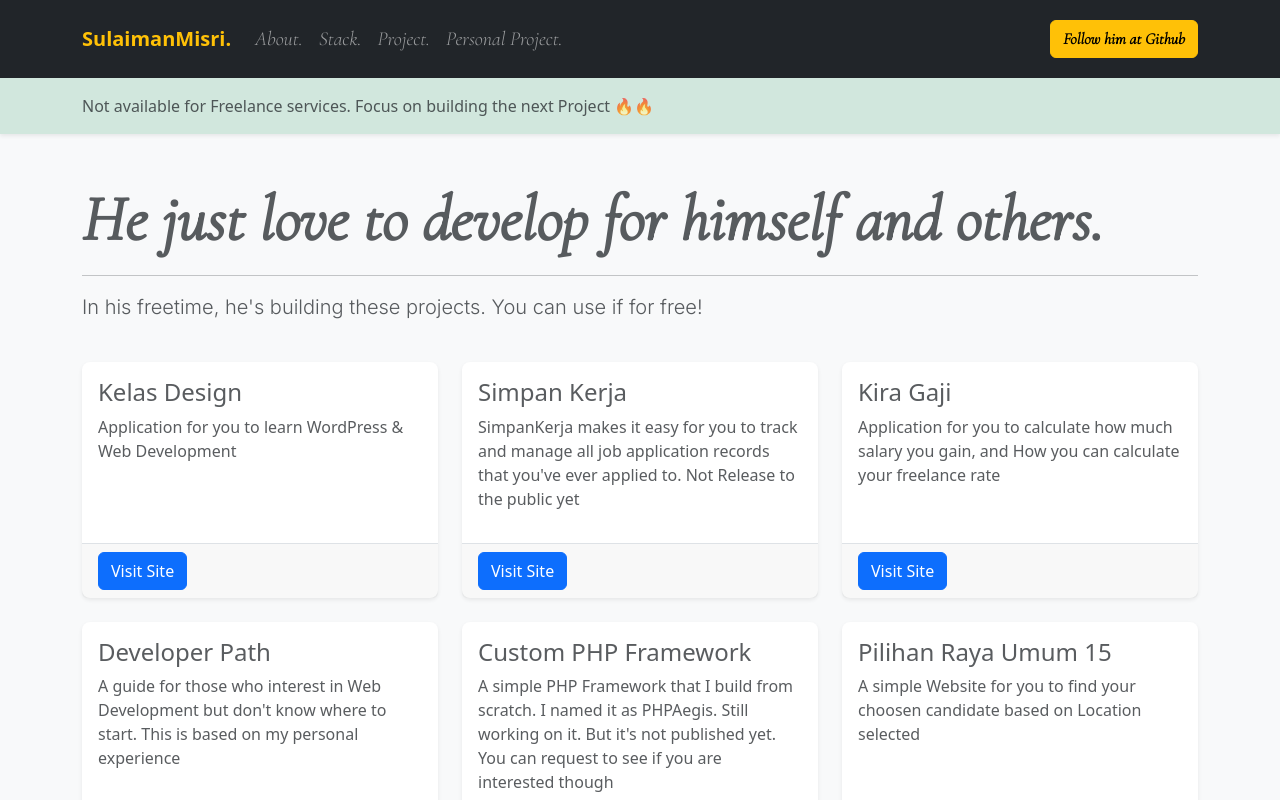
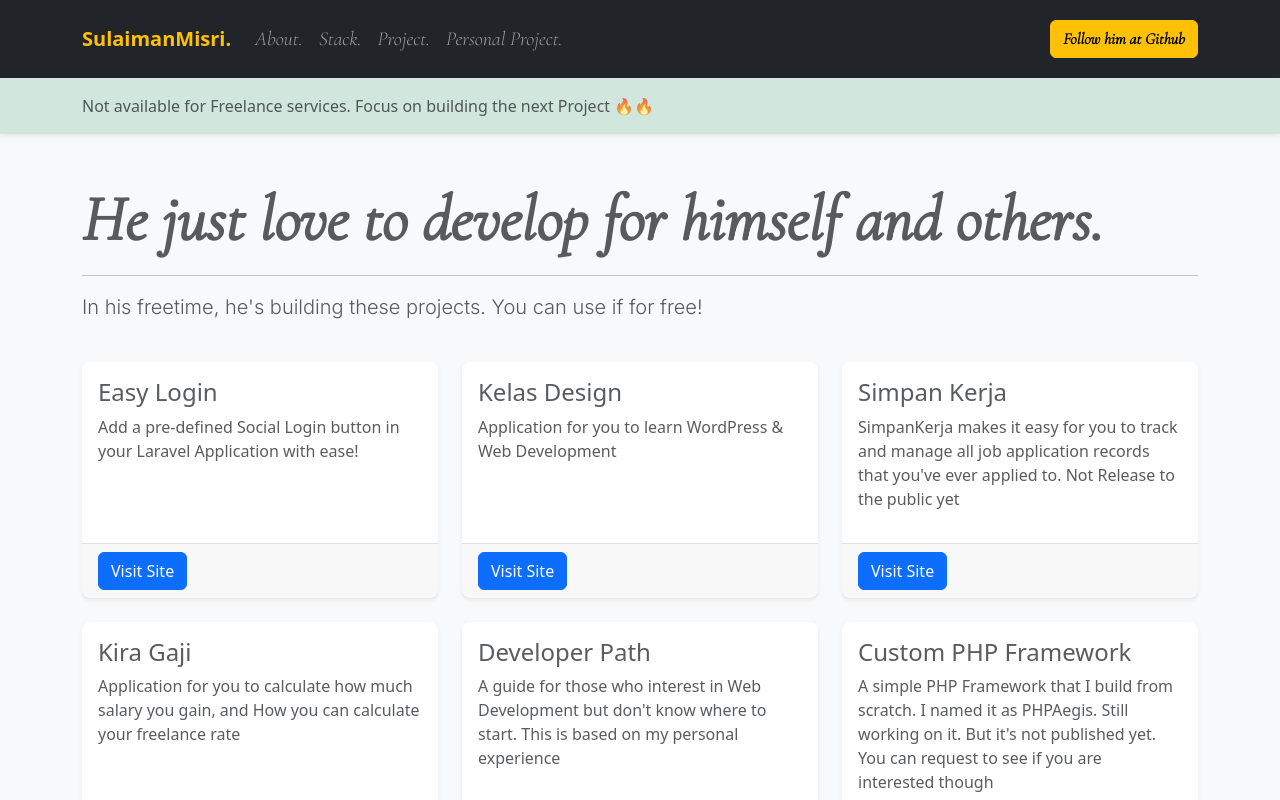
Before and after one commit to msulaimanmisri/sulaiman-profile, a Vue app: page /personal-project in a window 1280 px wide. Shown: the top 800 px of the page. Built offline with nearby package versions, Linux system fonts and the light colour scheme.

Commit message:
Update personal-project.vue

```diff
--- a/src/views/personal-project.vue
+++ b/src/views/personal-project.vue
@@ -16,6 +16,13 @@ import Card from "../components/Card.vue";
       </p>
 
       <div class="row">
+       <div id="easy-login" class="col-md-4 mt-4">
+          <Card
+            project-title="Easy Login"
+            project-description="Add a pre-defined Social Login button in your Laravel Application with ease!"
+            project-url="https://github.com/msulaimanmisri/easy-login" />
+        </div>
+
         <div id="kelasDesign" class="col-md-4 mt-4">
           <Card
             project-title="Kelas Design"
```
